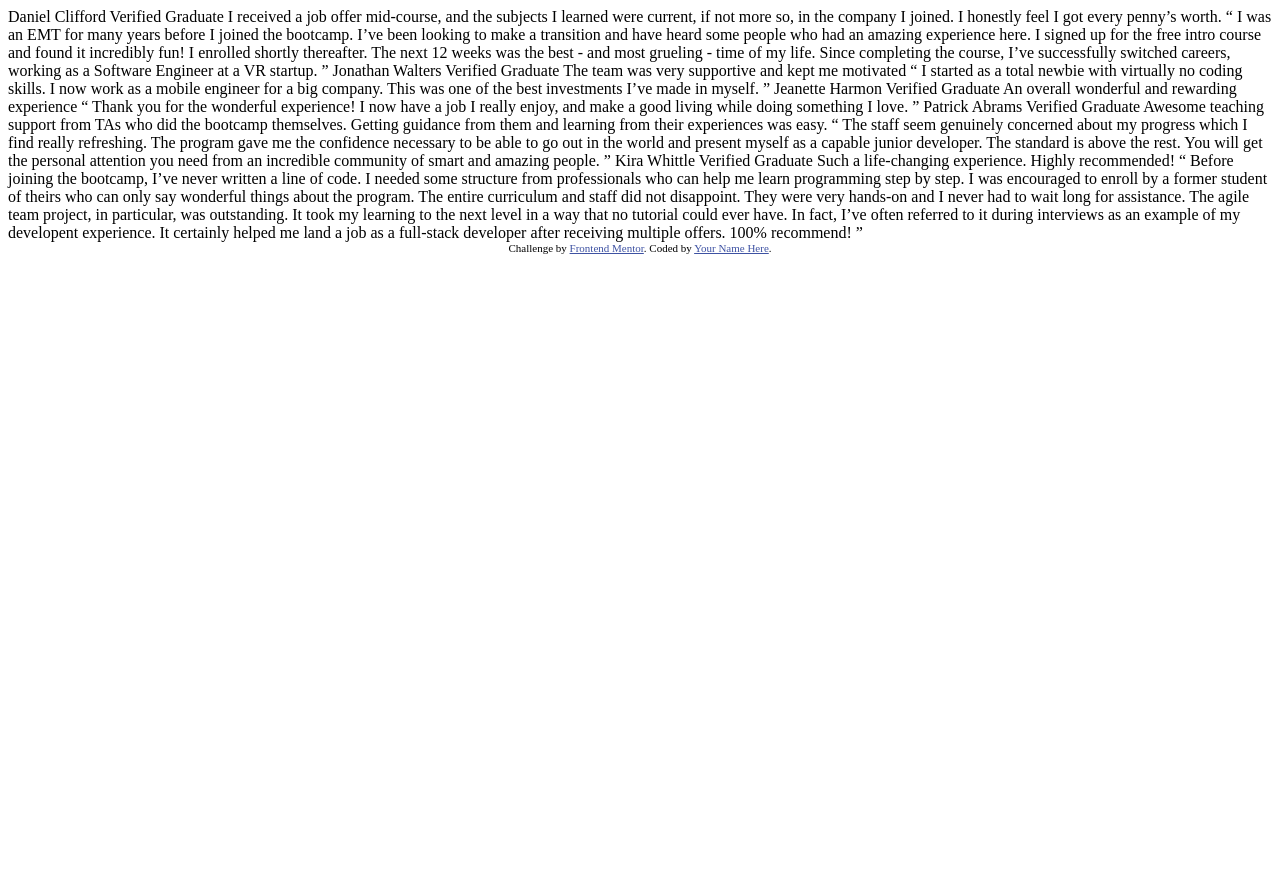
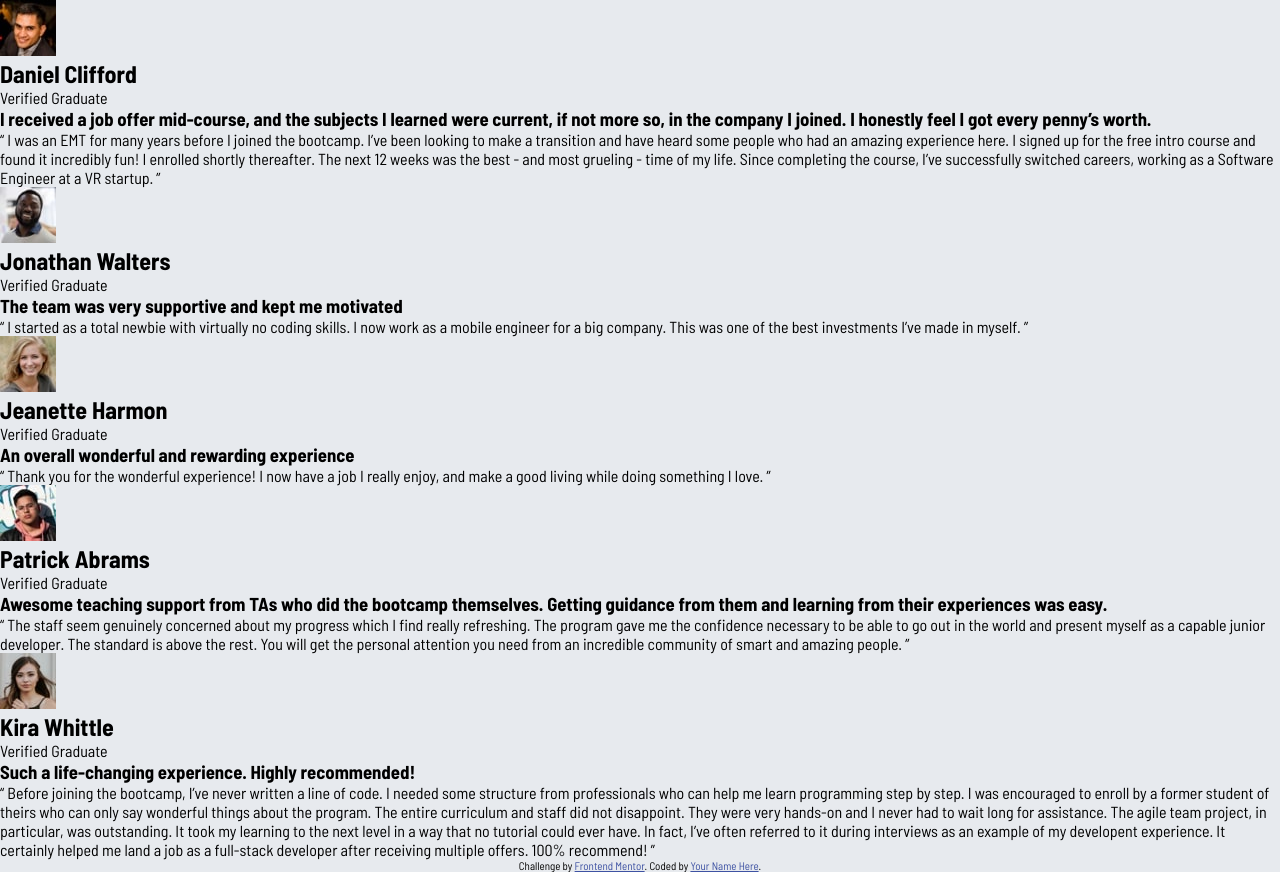
Before and after one commit to wamaedev/Testimonial-Grid-Section., a plain HTML site: page index.html in a window 1280 px wide. Before the commit the page ends 800 px from the top, so only its background shows below. Drawn offline with Linux system fonts and the light colour scheme.

Commit message:
Refactor HTML structure and add CSS styles for testimonials grid section.

```diff
--- /dev/null
+++ b/css/style.css
@@ -0,0 +1,46 @@
+:root {
+  --ff-sans: 'Barlow Semi Condensed', sans-serif;
+
+  --fw-light: 200;
+  --fw-normal: 500;
+  --fw-bold: 600;
+
+  --fs-400: 0.9275rem;
+  --fs-500: 1.5rem;
+  --fs-600: 1.625rem;
+  --fs-900: 2.5rem;
+
+
+  /* Primary */
+  --clr-primary-50: hsl(260, 100%, 95%);
+  --clr-primary-300: hsl(264, 82%, 80%);
+  --clr-primary500: hsl(263, 55%, 52%);
+
+  /* Neutral */
+  --clr-white: hsl(0, 0%, 100%);
+  --clr-neutral-100: hsl(214, 17%, 92%);
+  --clr-neutral-200: hsl(0, 0%, 81%);
+  --clr-neutral-400: hsl(224, 10%, 45%);
+  --clr-neutral-500: hsl(217, 19%, 35%);
+  --clr-dark-blue: hsl(219, 29%, 14%);
+  --clr-black: hsl(0, 0%, 7%);
+}
+
+* {
+  margin: 0;
+  padding: 0;
+  box-sizing: border-box;
+}
+
+body {
+  background-color: var(--clr-neutral-100);
+  font-family: var(--ff-sans);
+}
+
+.attribution {
+  font-size: 11px;
+  text-align: center;
+}
+.attribution a {
+  color: hsl(228, 45%, 44%);
+}
--- a/index.html
+++ b/index.html
@@ -1,76 +1,141 @@
-<!DOCTYPE html>
+<!doctype html>
 <html lang="en">
-<head>
-  <meta charset="UTF-8">
-  <meta name="viewport" content="width=device-width, initial-scale=1.0"> <!-- displays site properly based on user's device -->
+  <head>
+    <meta charset="UTF-8" />
+    <meta name="viewport" content="width=device-width, initial-scale=1.0" />
+    <meta name="viewport" content="width=device-width, initial-scale=1.0" />
+    <!-- displays site properly based on user's device -->
 
-  <link rel="icon" type="image/png" sizes="32x32" href="./images/favicon-32x32.png">
+    <link
+      rel="icon"
+      type="image/png"
+      sizes="32x32"
+      href="./images/favicon-32x32.png"
+    />
 
-  <title>Frontend Mentor | [Challenge Name Here]</title>
+    <!-- Website Name -->
+    <title>Testimonial-Grid-Section</title>
 
-  <!-- Feel free to remove these styles or customise in your own stylesheet 👍 -->
-  <style>
-    .attribution { font-size: 11px; text-align: center; }
-    .attribution a { color: hsl(228, 45%, 44%); }
-  </style>
-</head>
-<body>
-  Daniel Clifford
-  Verified Graduate
+    <!-- CSS Link -->
+    <link rel="stylesheet" href="/css/style.css" />
 
-  I received a job offer mid-course, and the subjects I learned were current, if not more so,
-  in the company I joined. I honestly feel I got every penny’s worth.
+    <!-- Google Fonts -->
+     <link href="https://fonts.googleapis.com/css?family=Barlow+Semi+Condensed:100,100italic,200,200italic,300,300italic,regular,italic,500,500italic,600,600italic,700,700italic,800,800italic,900,900italic" rel="stylesheet" />
+  </head>
 
-  “ I was an EMT for many years before I joined the bootcamp. I’ve been looking to make a
-  transition and have heard some people who had an amazing experience here. I signed up
-  for the free intro course and found it incredibly fun! I enrolled shortly thereafter.
-  The next 12 weeks was the best - and most grueling - time of my life. Since completing
-  the course, I’ve successfully switched careers, working as a Software Engineer at a VR startup. ”
+  <body>
 
-  Jonathan Walters
-  Verified Graduate
+    <main class="grid-container">
+      <article class="card">
+        <img src="/images/image-daniel.jpg" alt="Daniel Clifford" />
+        <div class="card-content">
+          <header>
+            <h2>Daniel Clifford</h2>
+            <p>Verified Graduate</p>
+          </header>
 
-  The team was very supportive and kept me motivated
+          <h3>
+            I received a job offer mid-course, and the subjects I learned were
+            current, if not more so, in the company I joined. I honestly feel I
+            got every penny’s worth.
+          </h3>
+          <blockquote>
+            “ I was an EMT for many years before I joined the bootcamp. I’ve
+            been looking to make a transition and have heard some people who had
+            an amazing experience here. I signed up for the free intro course
+            and found it incredibly fun! I enrolled shortly thereafter. The next
+            12 weeks was the best - and most grueling - time of my life. Since
+            completing the course, I’ve successfully switched careers, working
+            as a Software Engineer at a VR startup. ”
+          </blockquote>
+        </div>
+      </article>
+      <article class="card">
+        <img src="/images/image-jonathan.jpg" alt="Jonathan Walters" />
+        <div class="card-content">
+          <header>
+            <h2>Jonathan Walters</h2>
+            <p>Verified Graduate</p>
+          </header>
 
-  “ I started as a total newbie with virtually no coding skills. I now work as a mobile engineer
-  for a big company. This was one of the best investments I’ve made in myself. ”
+          <h3>The team was very supportive and kept me motivated</h3>
+          <blockquote>
+            “ I started as a total newbie with virtually no coding skills. I now
+            work as a mobile engineer for a big company. This was one of the
+            best investments I’ve made in myself. ”
+          </blockquote>
+        </div>
+      </article>
+      <article class="card">
+        <img src="/images/image-jeanette.jpg" alt="Jeanette Harmon" />
+        <div class="card-content">
+          <header>
+            <h2>Jeanette Harmon</h2>
+            <p>Verified Graduate</p>
+          </header>
 
-  Jeanette Harmon
-  Verified Graduate
+          <h3>An overall wonderful and rewarding experience</h3>
+          <blockquote>
+            “ Thank you for the wonderful experience! I now have a job I really
+            enjoy, and make a good living while doing something I love. ”
+          </blockquote>
+        </div>
+      </article>
+      <article class="card">
+        <img src="/images/image-patrick.jpg" alt="Patrick Abrams" />
+        <div class="card-content">
+          <header>
+            <h2>Patrick Abrams</h2>
+            <p>Verified Graduate</p>
+          </header>
 
-  An overall wonderful and rewarding experience
+          <h3>
+            Awesome teaching support from TAs who did the bootcamp themselves.
+            Getting guidance from them and learning from their experiences was
+            easy.
+          </h3>
+          <blockquote>
+            “ The staff seem genuinely concerned about my progress which I find
+            really refreshing. The program gave me the confidence necessary to
+            be able to go out in the world and present myself as a capable
+            junior developer. The standard is above the rest. You will get the
+            personal attention you need from an incredible community of smart
+            and amazing people. ”
+          </blockquote>
+        </div>
+      </article>
+      <article class="card">
+        <img src="/images/image-kira.jpg" alt="Kira Whittle" />
+        <div class="card-content">
+          <header>
+            <h2>Kira Whittle</h2>
+            <p>Verified Graduate</p>
+          </header>
 
-  “ Thank you for the wonderful experience! I now have a job I really enjoy, and make a good living
-  while doing something I love. ”
+          <h3>Such a life-changing experience. Highly recommended!</h3>
+          <blockquote>
+            “ Before joining the bootcamp, I’ve never written a line of code. I
+            needed some structure from professionals who can help me learn
+            programming step by step. I was encouraged to enroll by a former
+            student of theirs who can only say wonderful things about the
+            program. The entire curriculum and staff did not disappoint. They
+            were very hands-on and I never had to wait long for assistance. The
+            agile team project, in particular, was outstanding. It took my
+            learning to the next level in a way that no tutorial could ever
+            have. In fact, I’ve often referred to it during interviews as an
+            example of my developent experience. It certainly helped me land a
+            job as a full-stack developer after receiving multiple offers. 100%
+            recommend! ”
+          </blockquote>
+        </div>
+      </article>
+    </main>
 
-  Patrick Abrams
-  Verified Graduate
-
-  Awesome teaching support from TAs who did the bootcamp themselves. Getting guidance from them and
-  learning from their experiences was easy.
-
-  “ The staff seem genuinely concerned about my progress which I find really refreshing. The program
-  gave me the confidence necessary to be able to go out in the world and present myself as a capable
-  junior developer. The standard is above the rest. You will get the personal attention you need from
-  an incredible community of smart and amazing people. ”
-
-  Kira Whittle
-  Verified Graduate
-
-  Such a life-changing experience. Highly recommended!
-
-  “ Before joining the bootcamp, I’ve never written a line of code. I needed some structure from
-  professionals who can help me learn programming step by step. I was encouraged to enroll by a former
-  student of theirs who can only say wonderful things about the program. The entire curriculum and staff
-  did not disappoint. They were very hands-on and I never had to wait long for assistance. The agile team
-  project, in particular, was outstanding. It took my learning to the next level in a way that no tutorial
-  could ever have. In fact, I’ve often referred to it during interviews as an example of my developent
-  experience. It certainly helped me land a job as a full-stack developer after receiving multiple offers.
-  100% recommend! ”
-
-  <div class="attribution">
-    Challenge by <a href="https://www.frontendmentor.io?ref=challenge" target="_blank">Frontend Mentor</a>.
-    Coded by <a href="#">Your Name Here</a>.
-  </div>
-</body>
+    <div class="attribution">
+      Challenge by
+      <a href="https://www.frontendmentor.io?ref=challenge" target="_blank"
+        >Frontend Mentor</a
+      >. Coded by <a href="#">Your Name Here</a>.
+    </div>
+  </body>
 </html>
```
Also changed, not shown: 1 other file.
